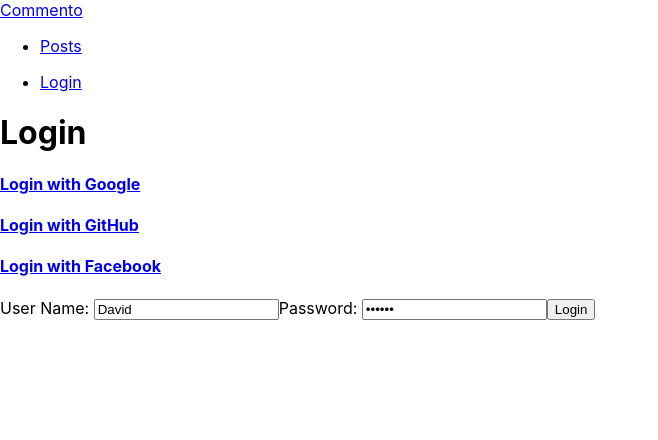
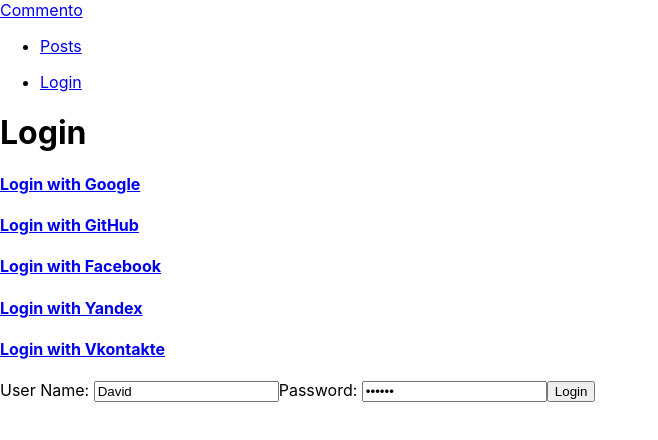
Before and after one commit to dato7898/commento-front, a React (Create React App) app: page /login in a window 1280 px wide. Shown: the top 440 px of the page, without its empty margins (0-658 px from the left). Built offline with nearby package versions, Linux system fonts and the light colour scheme.

Commit message:
register by vk and yandex

```diff
--- a/src/component/LoginComponent.jsx
+++ b/src/component/LoginComponent.jsx
@@ -49,6 +49,8 @@ class LoginComponent extends Component {
                         <h4><a href={window.API_URL + "/oauth2/authorization/google"}>Login with Google</a></h4>
                         <h4><a href={window.API_URL + "/oauth2/authorization/github"}>Login with GitHub</a></h4>
                         <h4><a href={window.API_URL + "/oauth2/authorization/facebook"}>Login with Facebook</a></h4>
+                        <h4><a href={window.API_URL + "/oauth2/authorization/yandex"}>Login with Yandex</a></h4>
+                        <h4><a href={window.API_URL + "/oauth2/authorization/vkontakte"}>Login with Vkontakte</a></h4>
                     </div>
                     User Name: <input type="text" name="username" value={this.state.username} onChange={this.handleChange} />
                     Password: <input type="password" name="password" value={this.state.password} onChange={this.handleChange} />
```
